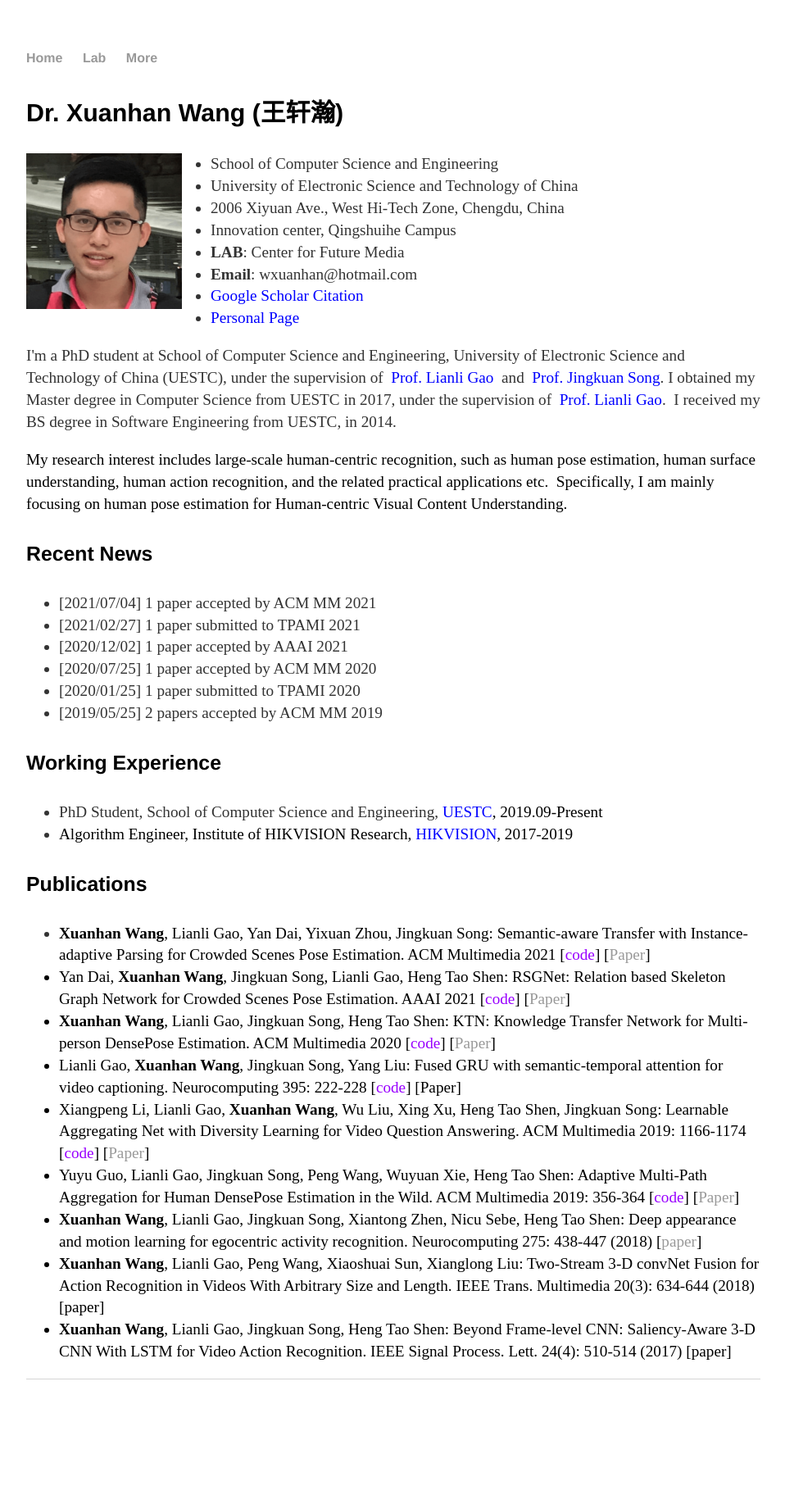
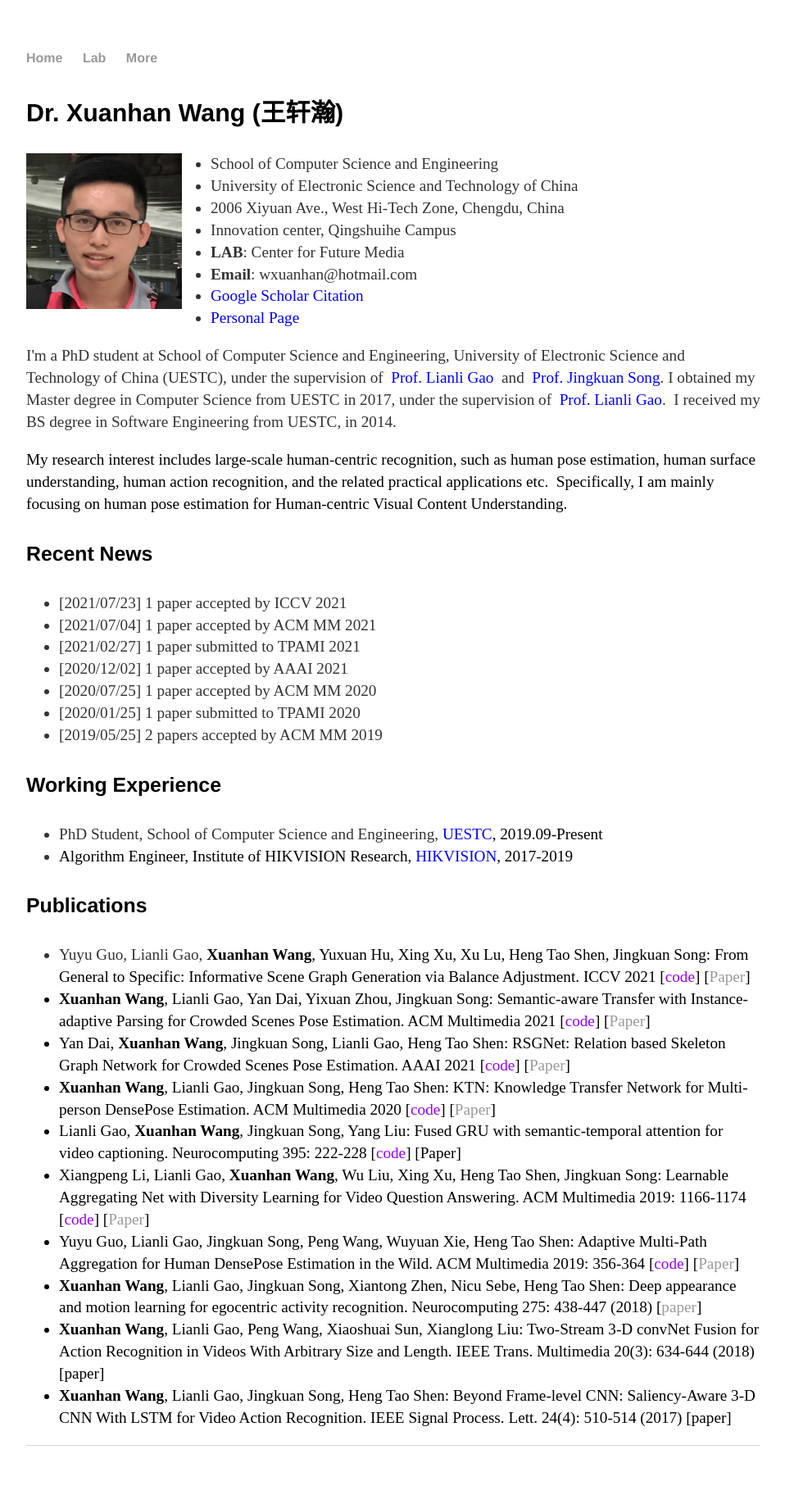
Before and after one commit to cfm-wxh/xuanhanwang.github.io, a Jekyll site: the page built from index.html, in a window 1280 px wide. Shown: the whole page at 82% size, without its empty margins (160-1118 px from the left). Built offline with Jekyll 4.4.1, drawn with Linux system fonts in a browser that asks for light colours; before the commit the page ends 1743 px from its top, so only the background shows below that.

Commit message:
Update index.html

```diff
--- a/index.html
+++ b/index.html
@@ -33,6 +33,7 @@ title: Xuanhan Wang, UESTC
 
 <h4> Recent News</h4>
 	<ul>
+	<li>[2021/07/23] 1 paper accepted by ICCV 2021</li>
 	<li>[2021/07/04] 1 paper accepted by ACM MM 2021</li>
 	<li>[2021/02/27] 1 paper submitted to TPAMI 2021</li>
 	<li>[2020/12/02] 1 paper accepted by AAAI 2021 </li>
@@ -50,6 +51,7 @@ title: Xuanhan Wang, UESTC
 
 <h4>Publications</h4>
 	<ul>
+		<li>Yuyu Guo, Lianli Gao, <font ><font color="#000000"><b><font color="#000000">Xuanhan Wang</b><font color="#000000">, Yuxuan Hu, Xing Xu, Xu Lu, Heng Tao Shen, Jingkuan Song: From General to Specific: Informative Scene Graph Generation via Balance Adjustment. ICCV 2021 [</font><a href="" rel="nofollow"><font color="#9900ff">code</font></a><font color="#000000">] [<a href="" rel="nofollow">Paper</a>]</font></font></li>
 		<li><font ><font color="#000000"><b><font color="#000000">Xuanhan Wang</b><font color="#000000">, Lianli Gao, Yan Dai, Yixuan Zhou, Jingkuan Song: Semantic-aware Transfer with Instance-adaptive Parsing for Crowded Scenes Pose Estimation. ACM Multimedia 2021 [</font><a href="https://github.com/stoa-xh91/STIP" rel="nofollow"><font color="#9900ff">code</font></a><font color="#000000">] [<a href="" rel="nofollow">Paper</a>]</font></font></li>
 		<li>Yan Dai, <font ><font color="#000000"><b><font color="#000000">Xuanhan Wang</b><font color="#000000">, Jingkuan Song, Lianli Gao, Heng Tao Shen: RSGNet: Relation based Skeleton Graph Network for Crowded Scenes Pose Estimation. AAAI 2021 [</font><a href="https://github.com/vikki-dai/RSGNet" rel="nofollow"><font color="#9900ff">code</font></a><font color="#000000">] [<a href="" rel="nofollow">Paper</a>]</font></font></li>
 		<li><font ><font color="#000000"><b><font color="#000000">Xuanhan Wang</b><font color="#000000">, Lianli Gao, Jingkuan Song, Heng Tao Shen: KTN: Knowledge Transfer Network for Multi-person DensePose Estimation. ACM Multimedia 2020 [</font><a href="https://github.com/stoa-xh91/KTN" rel="nofollow"><font color="#9900ff">code</font></a><font color="#000000">] [<a href="" rel="nofollow">Paper</a>]</font></font></li>
```
